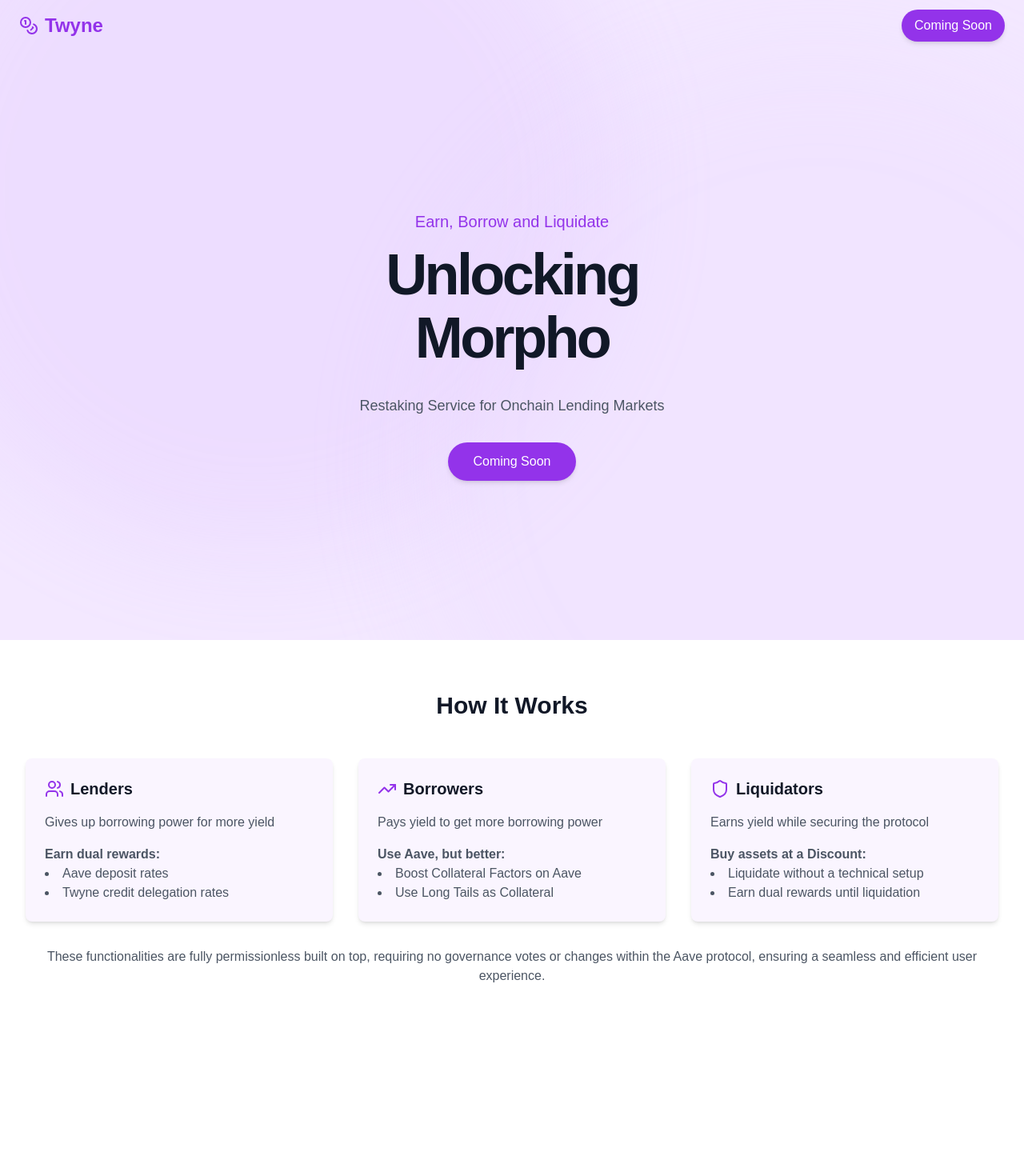
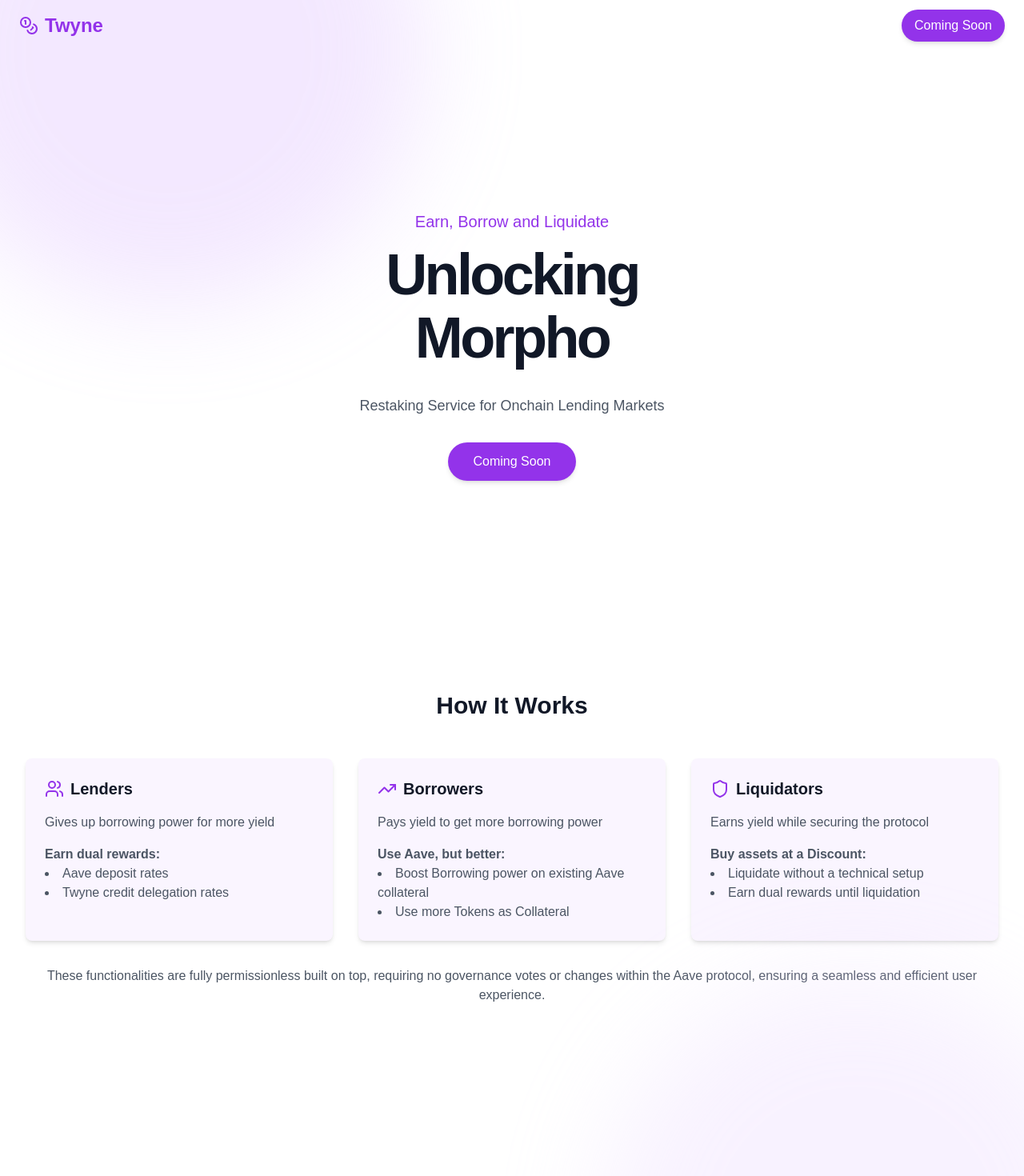
Before and after one commit to taulantv2/twyne-landing-lage, a Next.js app: page / in a window 1280 px wide. Shown: the top 1470 px of the page at 80% size. Built offline with nearby package versions, Linux system fonts and the light colour scheme.

Commit message:
react app fix

```diff
--- a/app/page.tsx
+++ b/app/page.tsx
@@ -1,9 +1,176 @@
+// "use client";
+// import { Coins, Users, TrendingUp, Shield } from "lucide-react";
+// import Link from 'next/link';
+// import { useMemo, useEffect, useRef, useState } from 'react';
+
+
+
+// export default function Component() {
+//   const circle1Ref = useRef<HTMLDivElement>(null);
+//   const circle2Ref = useRef<HTMLDivElement>(null);
+//   const [currentProtocol, setCurrentProtocol] = useState(0);
+//   const protocols = useMemo(() => ['Aave', 'Morpho', 'Euler', 'Onchain Lending'], []);
+
+//   useEffect(() => {
+//     const animate = () => {
+//       if (circle1Ref.current && circle2Ref.current) {
+//         const time = Date.now() / 1000;
+//         // Increase the amplitude for more noticeable movement
+//         const amplitude = 50; // Adjust this value as needed
+//         const translateY1 = Math.sin(time * 0.5) * amplitude;
+//         const translateY2 = Math.sin(time * 0.5 + Math.PI) * amplitude;
+//         circle1Ref.current.style.transform = `translateY(${translateY1}px)`;
+//         circle2Ref.current.style.transform = `translateY(${translateY2}px)`;
+//       }
+//       requestAnimationFrame(animate);
+//     };
+//     animate();
+
+//     const intervalId = setInterval(() => {
+//       setCurrentProtocol((prev) => (prev + 1) % protocols.length);
+//     }, 3000);
+
+//     return () => clearInterval(intervalId);
+//   }, [protocols]);
+
+//   return (
+//     <div className="bg-purple-100 text-gray-800">
+//       {/* First Page */}
+//       <div className="relative flex flex-col min-h-screen overflow-hidden">
+//         {/* Animated Circles */}
+//         <div
+//           ref={circle1Ref}
+//           className="absolute top-[-20%] left-[-10%] w-[70vw] h-[70vw] rounded-full bg-purple-300 opacity-20 blur-3xl"
+//           style={{ transition: 'transform 0.5s ease-out' }}
+//         />
+//         <div
+//           ref={circle2Ref}
+//           className="absolute bottom-[-30%] right-[-20%] w-[80vw] h-[80vw] rounded-full bg-purple-200 opacity-20 blur-3xl"
+//           style={{ transition: 'transform 0.5s ease-out' }}
+//         />
+
+//         {/* Content */}
+//         <div className="relative z-10 flex flex-col min-h-screen">
+//           {/* Header */}
+//           <header className="px-4 lg:px-6 h-16 flex items-center">
+//             <Link className="flex items-center justify-center" href="#">
+//               <Coins className="h-6 w-6 text-purple-600" />
+//               <span className="ml-2 text-2xl font-bold text-purple-600">Twyne</span>
+//             </Link>
+//             <nav className="ml-auto flex gap-4 sm:gap-6">
+//               <Link href="#get-started">
+//                 <button className="px-4 py-2 bg-purple-600 text-white font-medium rounded-full shadow-md hover:bg-purple-700 transition-colors">
+//                   Coming Soon
+//                 </button>
+//               </Link>
+//             </nav>
+//           </header>
+
+//           {/* Main Content */}
+//           <main className="flex-1 flex items-center justify-center">
+//             <div className="container mx-auto px-4 md:px-6 text-center">
+//               <p className="text-lg md:text-xl text-purple-600 mb-4">
+//                 Earn, Borrow and Liquidate
+//               </p>
+//               <h1 className="text-4xl sm:text-5xl md:text-6xl lg:text-7xl font-bold tracking-tighter mb-4 text-gray-900">
+//                 Unlocking
+//                 <br />
+//                 <span className="relative inline-block h-[1.2em] w-full overflow-hidden">
+//                   {protocols.map((protocol, index) => (
+//                     <span
+//                       key={protocol}
+//                       className="absolute inset-0 w-full flex items-center justify-center transition-all duration-300 ease-in-out"
+//                       style={{
+//                         opacity: currentProtocol === index ? 1 : 0,
+//                         transform: `translateY(${(index - currentProtocol) * 100}%)`,
+//                       }}
+//                     >
+//                       {protocol}
+//                     </span>
+//                   ))}
+//                 </span>
+//               </h1>
+//               <p className="text-md md:text-lg text-gray-600 mb-8 max-w-2xl mx-auto">
+//               Restaking Service for Onchain Lending Markets
+//               </p>
+//               <div className="flex justify-center">
+//                 <Link href="#get-started">
+//                   <button className="px-8 py-3 bg-purple-600 text-white font-medium rounded-full shadow-md hover:bg-purple-700 transition-colors">
+//                     Coming Soon
+//                   </button>
+//                 </Link>
+//               </div>
+//             </div>
+//           </main>
+//         </div>
+//       </div>
+
+//       {/* Second Page */}
+//       <div className="min-h-screen bg-white py-16 px-4 sm:px-6 lg:px-8">
+//         <div className="max-w-7xl mx-auto">
+//           <h2 className="text-3xl font-extrabold text-gray-900 text-center mb-12">How It Works</h2>
+//           <div className="grid grid-cols-1 md:grid-cols-3 gap-8">
+//             {/* Lenders Section */}
+//             <div className="bg-purple-50 rounded-lg p-6 shadow-md">
+//               <div className="flex items-center mb-4">
+//                 <Users className="h-6 w-6 text-purple-600 mr-2" />
+//                 <h3 className="text-xl font-bold text-gray-900">Lenders</h3>
+//               </div>
+//               <p className="text-gray-600 mb-4">
+//                 Gives up borrowing power for more yield
+//               </p>
+//               <ul className="list-disc list-inside text-gray-600">
+//                 <strong>Earn dual rewards:</strong>
+//                 <li>Aave deposit rates</li>
+//                 <li>Twyne credit delegation rates</li>
+//               </ul>
+//             </div>
+
+//             {/* Borrowers Section */}
+//             <div className="bg-purple-50 rounded-lg p-6 shadow-md">
+//               <div className="flex items-center mb-4">
+//                 <TrendingUp className="h-6 w-6 text-purple-600 mr-2" />
+//                 <h3 className="text-xl font-bold text-gray-900">Borrowers</h3>
+//               </div>
+//               <p className="text-gray-600 mb-4">
+//               Pays yield to get more borrowing power
+//               </p>
+//               <ul className="list-disc list-inside text-gray-600">
+//                 <strong>Use Aave, but better:</strong>
+//                 <li>Boost Aave's Collateral Factors</li>
+//                 <li>Use Long Tails as Collateral</li>
+//               </ul>
+//             </div>
+
+//             {/* Liquidators Section */}
+//             <div className="bg-purple-50 rounded-lg p-6 shadow-md">
+//               <div className="flex items-center mb-4">
+//                 <Shield className="h-6 w-6 text-purple-600 mr-2" />
+//                 <h3 className="text-xl font-bold text-gray-900">Liquidators</h3>
+//               </div>
+//               <p className="text-gray-600 mb-4">
+//               Earns yield while securing the protocol
+//               </p>
+//               <ul className="list-disc list-inside text-gray-600">
+//                 <strong>Buy assets at a Discount:</strong>
+//                 <li>Liquidate without a technical setup</li>
+//                 <li>Earn dual rewards until liquidation</li>
+//               </ul>
+//             </div>
+//           </div>
+//           <p className="text-center text-gray-600 mt-8">
+//             These functionalities are fully permissionless built on top, requiring no governance votes or changes within the Aave protocol, ensuring a seamless and efficient user experience.
+//           </p>
+//         </div>
+//       </div>
+//     </div>
+//   );
+// }
+
 "use client";
 import { Coins, Users, TrendingUp, Shield } from "lucide-react";
 import Link from 'next/link';
-import { useMemo, useEffect, useRef, useState } from 'react';
-
-
+import { useEffect, useRef, useState, useMemo } from 'react';
 
 export default function Component() {
   const circle1Ref = useRef<HTMLDivElement>(null);
@@ -15,12 +182,13 @@
     const animate = () => {
       if (circle1Ref.current && circle2Ref.current) {
         const time = Date.now() / 1000;
-        // Increase the amplitude for more noticeable movement
-        const amplitude = 50; // Adjust this value as needed
+        const amplitude = 100; // Amplitude to ensure circles stay within view
         const translateY1 = Math.sin(time * 0.5) * amplitude;
+        const translateX1 = Math.cos(time * 0.5) * amplitude;
         const translateY2 = Math.sin(time * 0.5 + Math.PI) * amplitude;
-        circle1Ref.current.style.transform = `translateY(${translateY1}px)`;
-        circle2Ref.current.style.transform = `translateY(${translateY2}px)`;
+        const translateX2 = Math.cos(time * 0.5 + Math.PI) * amplitude;
+        circle1Ref.current.style.transform = `translate(${translateX1}px, ${translateY1}px)`;
+        circle2Ref.current.style.transform = `translate(${translateX2}px, ${translateY2}px)`;
       }
       requestAnimationFrame(animate);
     };
@@ -34,22 +202,20 @@
   }, [protocols]);
 
   return (
-    <div className="bg-purple-100 text-gray-800">
-      {/* First Page */}
-      <div className="relative flex flex-col min-h-screen overflow-hidden">
+    <div className="relative flex flex-col min-h-screen overflow-hidden bg-white text-gray-800">
       {/* Animated Circles */}
       <div
         ref={circle1Ref}
-          className="absolute top-[-20%] left-[-10%] w-[70vw] h-[70vw] rounded-full bg-purple-300 opacity-20 blur-3xl"
+        className="absolute top-[-10%] left-[-10%] w-[50vw] h-[50vw] rounded-full bg-purple-300 opacity-30 blur-3xl"
         style={{ transition: 'transform 0.5s ease-out' }}
       />
       <div
         ref={circle2Ref}
-          className="absolute bottom-[-30%] right-[-20%] w-[80vw] h-[80vw] rounded-full bg-purple-200 opacity-20 blur-3xl"
+        className="absolute bottom-[-10%] right-[-10%] w-[50vw] h-[50vw] rounded-full bg-purple-200 opacity-30 blur-3xl"
         style={{ transition: 'transform 0.5s ease-out' }}
       />
 
-        {/* Content */}
+      {/* Main Content */}
       <div className="relative z-10 flex flex-col min-h-screen">
         {/* Header */}
         <header className="px-4 lg:px-6 h-16 flex items-center">
@@ -103,7 +269,6 @@
           </div>
         </main>
       </div>
-      </div>
 
       {/* Second Page */}
       <div className="min-h-screen bg-white py-16 px-4 sm:px-6 lg:px-8">
@@ -137,8 +302,8 @@
               </p>
               <ul className="list-disc list-inside text-gray-600">
                 <strong>Use Aave, but better:</strong>
-                <li>Boost Collateral Factors on Aave</li>
-                <li>Use Long Tails as Collateral</li>
+                <li>Boost Borrowing power on existing Aave collateral</li>
+                <li>Use more Tokens as Collateral</li>
               </ul>
             </div>
 
```
Lines whose indentation alone changed are shown as unchanged.
